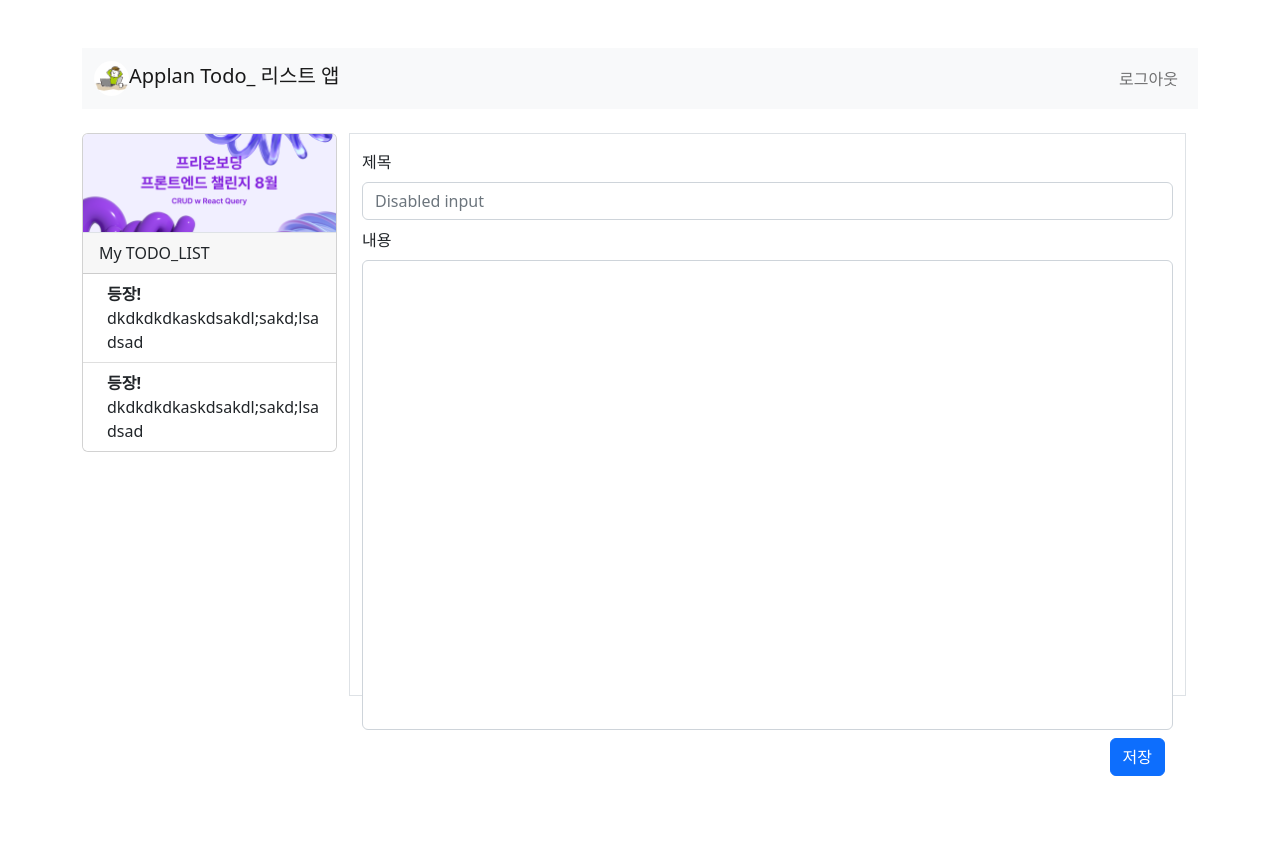
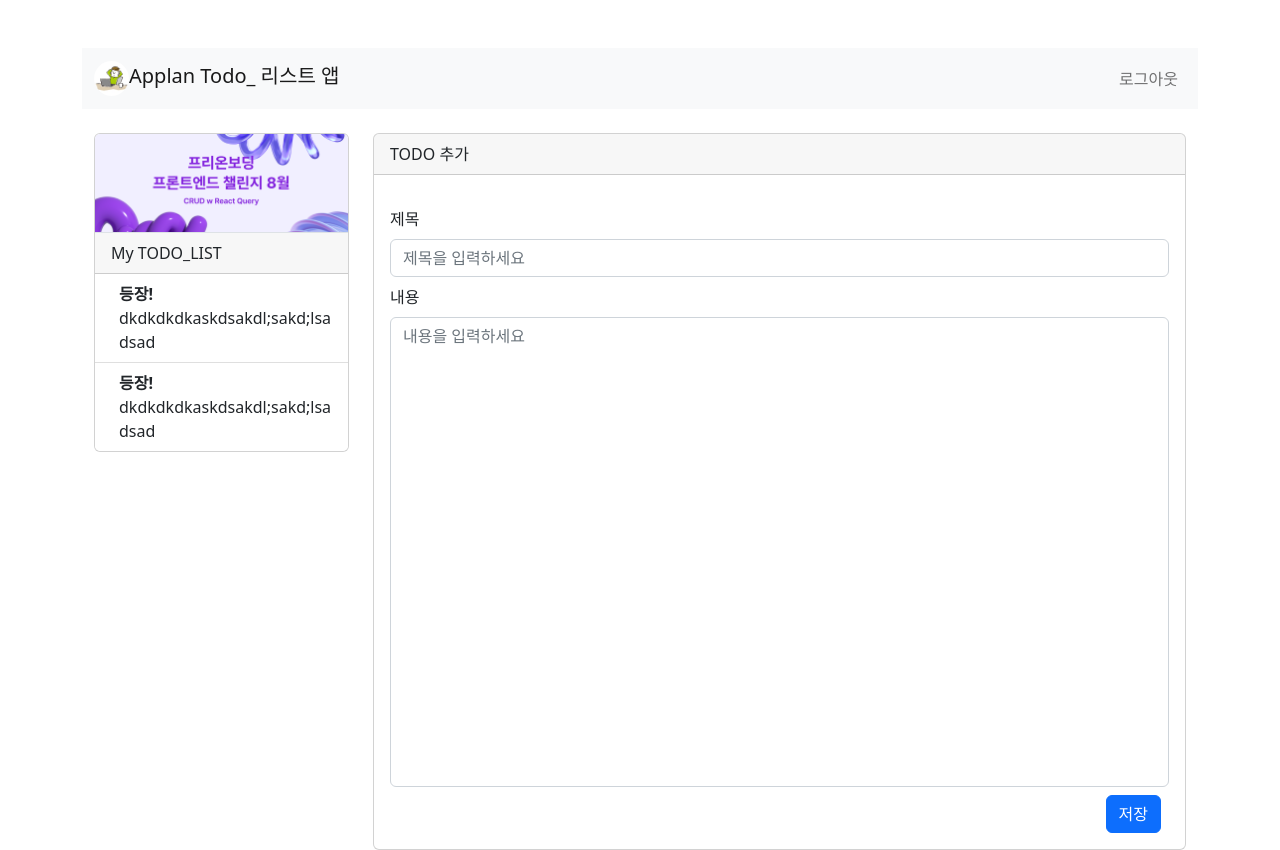
Before and after one commit to applan/wanted-pre-onboarding-challenge-fe-1, a React (Create React App) app: page / in a window 1280 px wide. Before the commit the page ends 800 px from the top, so only its background shows below. Built offline with nearby package versions, Linux system fonts and the light colour scheme; sample sign-in values are in the browser's storage.

Commit message:
2022-08-30
TODO 화면 수정

```diff
--- a/src/components/TodoForm.tsx
+++ b/src/components/TodoForm.tsx
@@ -1,5 +1,5 @@
 import React, {useEffect, useState} from "react";
-import {Button, Form} from "react-bootstrap";
+import {Card, Button, Form} from "react-bootstrap";
 
 export const TodoForm = (props: { userState: string; }) => {
 
@@ -28,18 +28,25 @@ export const TodoForm = (props: { userState: string; }) => {
     }
 
     return (
-        <div className="col-7 col-sm-9 h-100 border rounded-sm" >
+        <div className="col-7 col-sm-9">
+            <Card>
+                <Card.Header>
+                    {props.userState == "ADD" ? "TODO 추가" : "TODO 수정"}
+                </Card.Header>
+                <Card.Body>
                     <Form.Group className="mb-2 mt-3">
                         <Form.Label>제목</Form.Label>
-                <Form.Control placeholder="Disabled input" />
+                        <Form.Control placeholder="제목을 입력하세요" />
                     </Form.Group>
                     <Form.Group className="mb-2" controlId="exampleForm.ControlTextarea1">
                         <Form.Label>내용</Form.Label>
-                <Form.Control className="resize-none" as="textarea" rows={19}/>
+                        <Form.Control className="resize-none" as="textarea" placeholder="내용을 입력하세요" rows={19}/>
                     </Form.Group>
                     <div className="w-100 text-end">
                         {props.userState == "ADD" ? addBtnGroup() : updBtnGroup()}
                     </div>
+                </Card.Body>
+            </Card>
         </div>
     );
 }
--- a/src/components/TodoList.tsx
+++ b/src/components/TodoList.tsx
@@ -12,7 +12,7 @@ export const TodoList = () => {
     }
 
     return (
-        <div className="col-5 col-sm-3 h-100">
+        <div className="col-5 col-sm-3">
             <Card>
                 <Card.Img variant="top" src={sideImage}/>
                 <Card.Header className="border-top">My TODO_LIST</Card.Header>
--- a/src/pages/todo/Todo.tsx
+++ b/src/pages/todo/Todo.tsx
@@ -46,9 +46,13 @@ export const Todo = () => {
                         </Nav>
                     </Container>
                 </Navbar>
-                <div className="row h-80 w-100">
-                    <TodoList/>
-                    <TodoForm userState={userState}/>
+                <div>
+                    <div className="container">
+                        <div className="row">
+                            <TodoList/>
+                            <TodoForm userState={userState}/>
+                        </div>
+                    </div>
                 </div>
             </main>
         </section>
```
Lines whose indentation alone changed are shown as unchanged.
